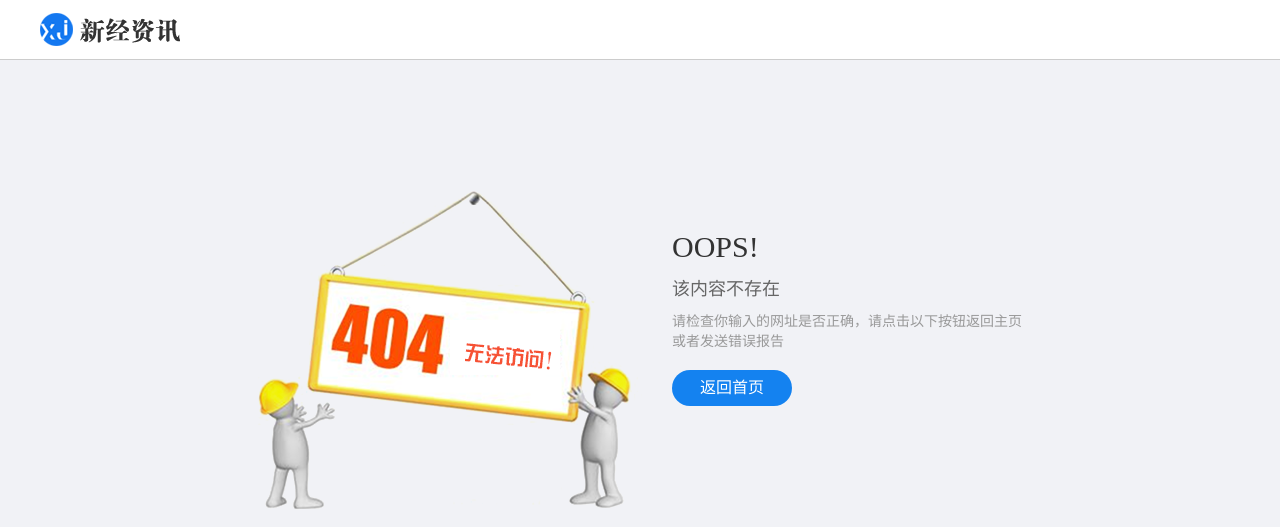
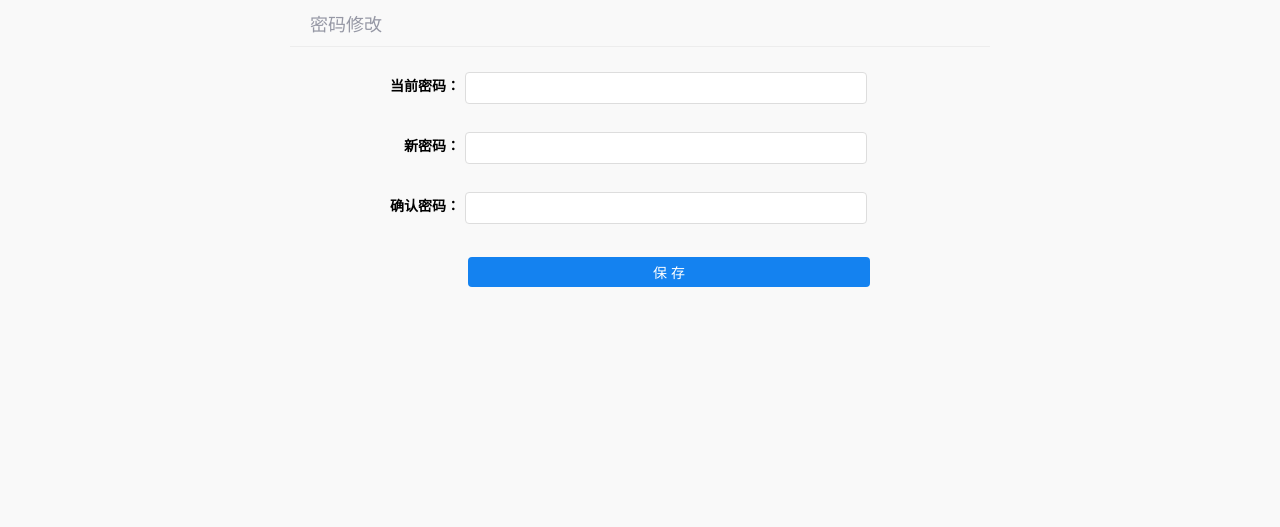
Before and after one commit to KAILINYmq/information, a Flask app: page /user/pass_info in a window 1280 px wide. Shown: the top 527 px of the page. Run offline with Flask 2, Linux system fonts and the light colour scheme; parts of the project's set-up code (start-up, migrations or seed data) failed here and were passed over; some libraries are stand-ins or nearby versions.

Commit message:
修改密码前后端实现

```diff
--- a/info/modules/profile/views.py
+++ b/info/modules/profile/views.py
@@ -5,6 +5,33 @@ from info.modules.profile import profile_blu
 from info.untils.common import user_login_data
 from info.untils.image_storage import storage
 from info.untils.response_code import RET
+
+
+@profile_blu.route('/pass_info', methods=["GET", "POST"])
+@user_login_data
+def pass_info():
+    """修改密码模板"""
+    # 显示界面
+    if request.method == "GET":
+        return render_template('news/user_pass_info.html')
+
+    # 提交数据（修改密码）
+    # 1.获取参数
+    old_password = request.json.get("old_password")
+    new_password = request.json.get("new_password")
+    # 2.检验参数
+    if not all([old_password, new_password]):
+        return jsonify(errno=RET.PARAMERR, errmsg="参数错误")
+    # 3.校验旧密码
+    user = g.user
+    if not user.check_password(old_password):
+        return jsonify(errno=RET.PWDERR, errmsg="原密码错误")
+
+    # 4.设置新密码
+    user.password = new_password
+
+    return jsonify(erno=RET.OK, errmsg="保存成功")
+
 
 
 @profile_blu.route('/news_list')
--- a/info/static/news/js/user_pass_info.js
+++ b/info/static/news/js/user_pass_info.js
@@ -7,7 +7,6 @@ function getCookie(name) {
 $(function () {
     $(".pass_info").submit(function (e) {
         e.preventDefault();
-
         // 修改密码
         var params = {};
         // 取到当前表单所需要提交的参数，name 有值的input标签
--- a/info/templates/news/user.html
+++ b/info/templates/news/user.html
@@ -19,8 +19,8 @@
 				<li class="active"><a href="/user/base_info" target="main_frame">基本资料</a></li>
 				<li><a href="{{ url_for("profile.pic_info") }}" target="main_frame">头像设置</a></li>
 				<li><a href="../../static/news/html/user_follow.html" target="main_frame">我的关注</a></li>
-				<li><a href="../../static/news/html/user_pass_info.html" target="main_frame">密码修改</a></li>
-				<li><a href="../../static/news/html/user_collection.html" target="main_frame">我的收藏</a></li>
+				<li><a href="/user/pass_info" target="main_frame">密码修改</a></li>
+				<li><a href="/user/" target="main_frame">我的收藏</a></li>
 				<li><a href="/user/news_release" target="main_frame">新闻发布</a></li>
 				<li><a href="/user/news_list" target="main_frame">新闻列表</a></li>
 			</ul>
--- a/info/static/news/html/user_pass_info.html
+++ b/info/templates/news/user_pass_info.html
@@ -3,25 +3,25 @@
 <head>
 	<meta charset="UTF-8">
 	<title>用户中心</title>
-	<link rel="stylesheet" type="text/css" href="../css/reset.css">
-	<link rel="stylesheet" type="text/css" href="../css/main.css">
-        <script type="text/javascript" src="../js/jquery-1.12.4.min.js"></script>
-    <script type="text/javascript" src="../js/user_pass_info.js"></script>
+	<link rel="stylesheet" type="text/css" href="../../static/news/css/reset.css">
+	<link rel="stylesheet" type="text/css" href="../../static/news/css/main.css">
+        <script type="text/javascript" src="../../static/news/js/jquery-1.12.4.min.js"></script>
+    <script type="text/javascript" src="../../static/news/js/user_pass_info.js"></script>
 </head>
 <body class="inframe_body">
     <form class="pass_info">
         <h3>密码修改</h3>
         <div class="form-group">
             <label>当前密码：</label>
-            <input type="password" name="" class="input_txt">
+            <input type="password" name="old_password" class="input_txt">
         </div>
         <div class="form-group">
             <label>新密码：</label>
-            <input type="password" name="" class="input_txt">
+            <input type="password" name="new_password" class="input_txt">
         </div>
         <div class="form-group">
             <label>确认密码：</label>
-            <input type="password" name="" class="input_txt">
+            <input type="password" name="new_password2" class="input_txt">
         </div>
        <div class="error_tip">提示信息</div>
         <div class="form-group">
```
